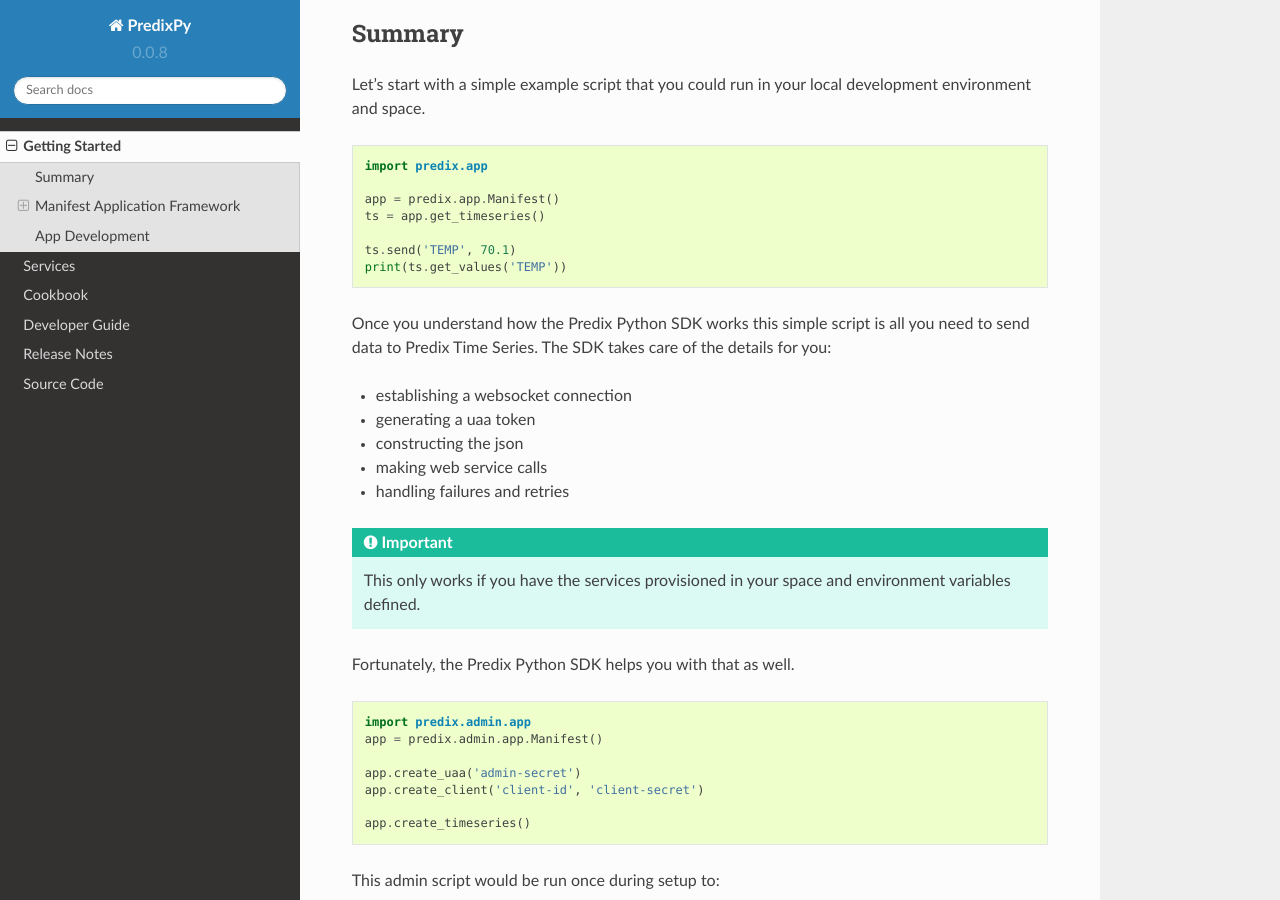
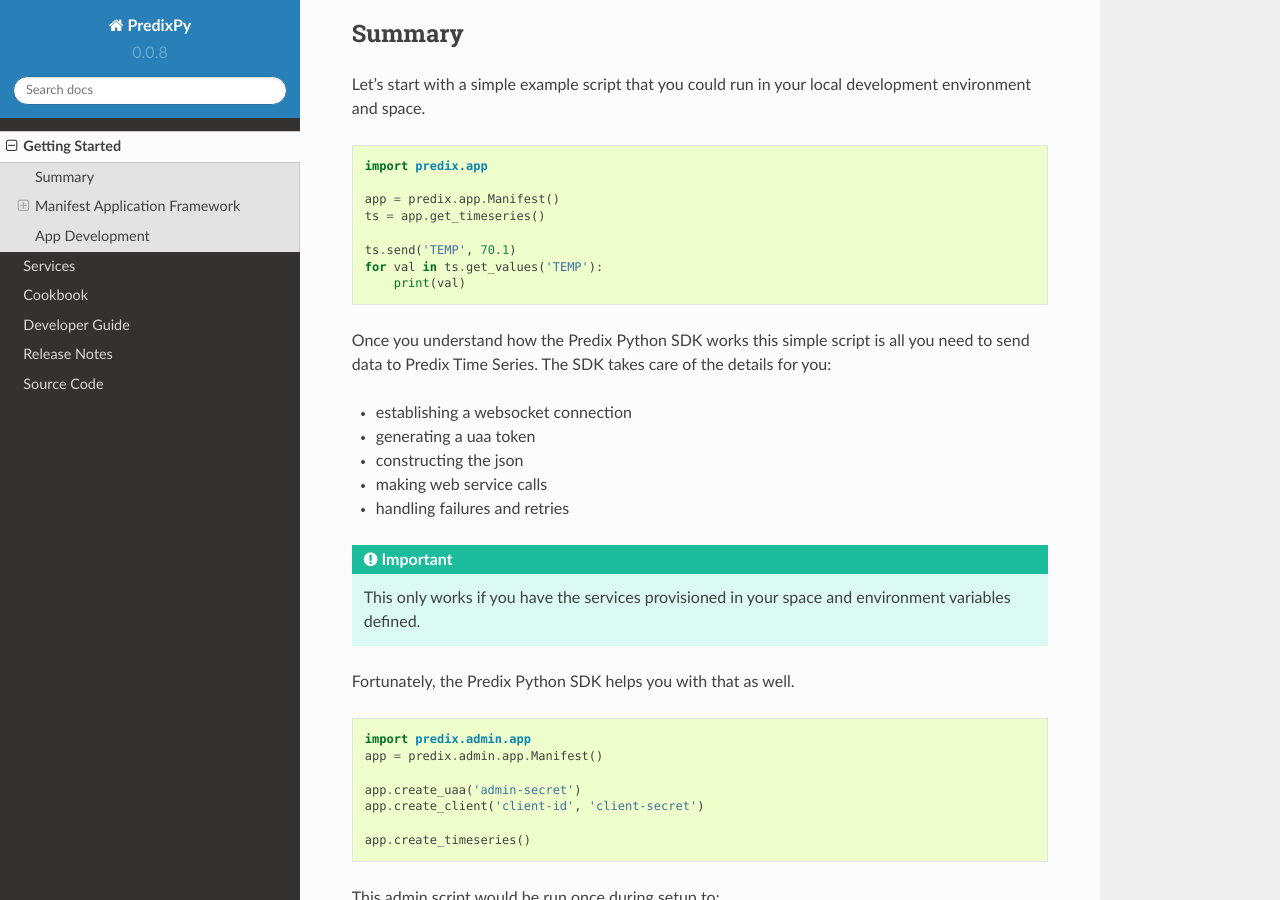
Before and after one commit to PredixDev/predixpy, a Sphinx documentation site: the page built from docs/getting-started/index.rst, in a window 1280 px wide and 900 px high, scrolled down 407 px. Built offline with Sphinx 7.4.7 and the Read the Docs theme 2.0.0, drawn with Linux system fonts in a browser that asks for light colours.

Commit message:
old example of get_values()

```diff
--- a/docs/getting-started/index.rst
+++ b/docs/getting-started/index.rst
@@ -27,7 +27,8 @@
     ts = app.get_timeseries()
 
     ts.send('TEMP', 70.1)
-    print(ts.get_values('TEMP'))
+    for val in ts.get_values('TEMP'):
+        print(val)
 
 Once you understand how the Predix Python SDK works this simple script is all
 you need to send data to Predix Time Series.  The SDK takes care of the details
```
